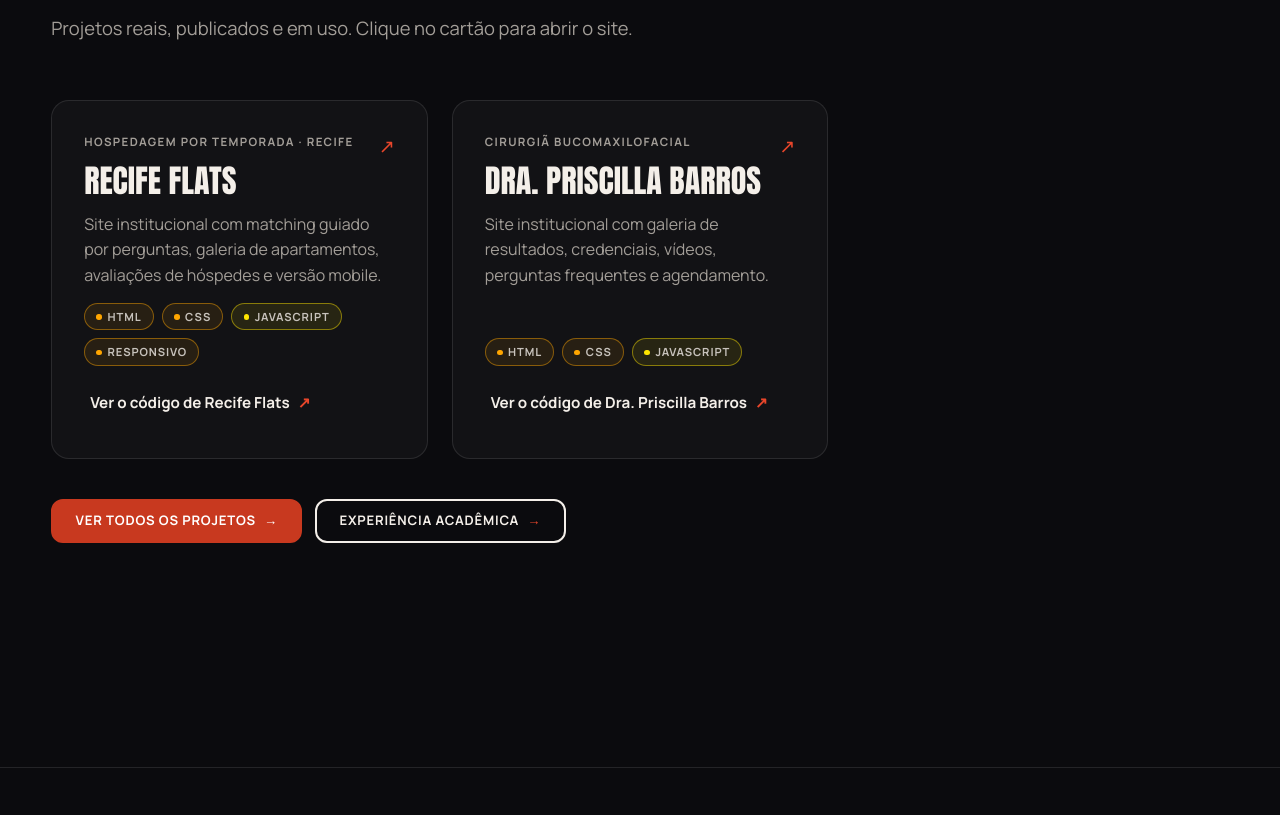
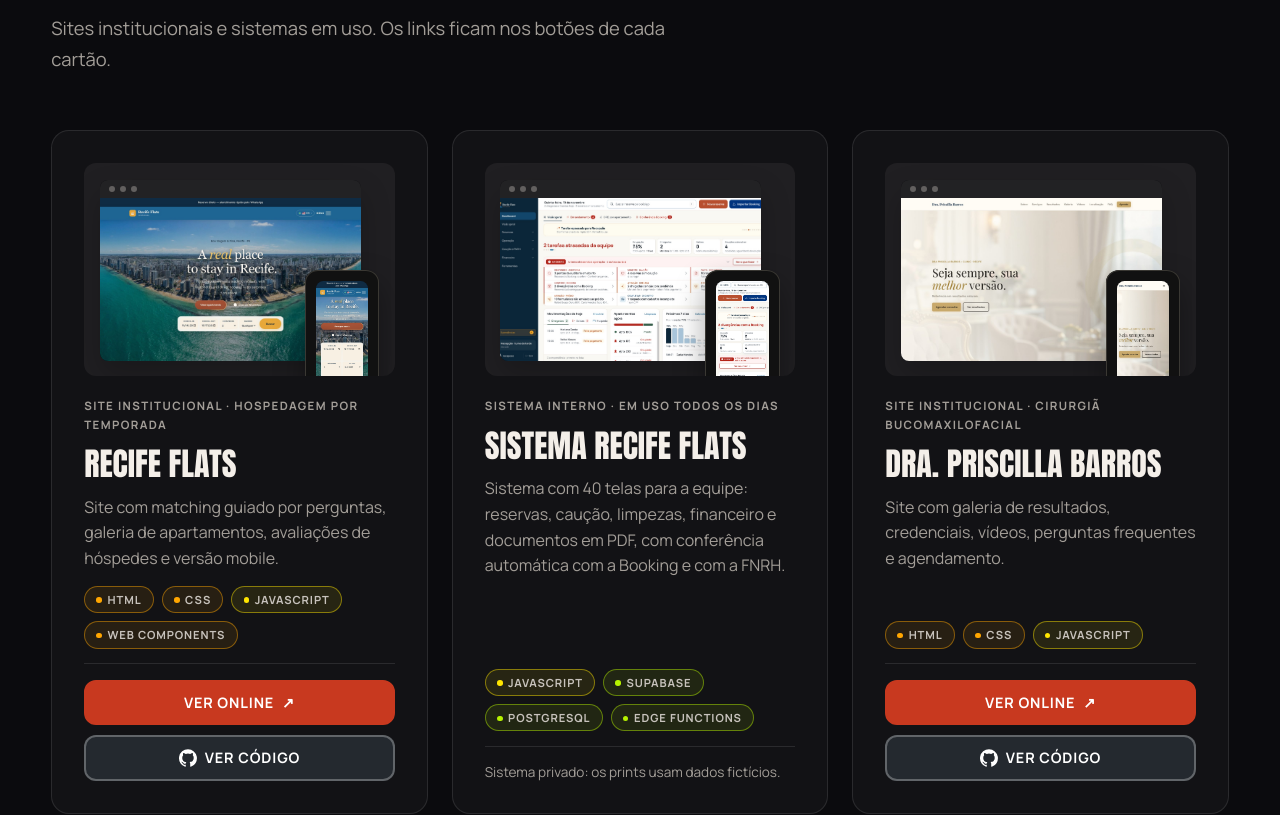
Before and after one commit to VANESSENCEWEB/portfolio-vanessa-lima, a Next.js app: page /experiencia-profissional in a window 1280 px wide. Shown: the part 2140-2955 px from the top of the page. Built offline with nearby package versions, Linux system fonts and the light colour scheme; no server answers.

Commit message:
feat(profissional): sites para clientes com mockup e o Sistema Recife Flats

```diff
--- a/app/experiencia-profissional/page.jsx
+++ b/app/experiencia-profissional/page.jsx
@@ -5,13 +5,16 @@
    Seções, de cima para baixo:
    1. Cabeçalho: título (h1) e descrição
    2. Onde atuei: linha do tempo (Vanessenceweb e Recife Flats)
-   3. Sites para clientes: cartões com link do site e do código
+   3. Sites para clientes: cartões com mockup (prints) e botões
    Server Component: a página inteira chega pronta em HTML.
    Todos os textos vêm de data/experiencias.js.
    ========================================================= */
 import { EXPERIENCIA_PROFISSIONAL, PROJETOS_CLIENTES } from "@/data/experiencias";
 import CabecalhoPagina from "@/components/CabecalhoPagina/CabecalhoPagina";
 import Timeline from "@/components/Timeline/Timeline";
+import PRINTS from "@/data/prints.json";
+import Mockup from "@/components/Mockup/Mockup";
+import AcoesProjeto from "@/components/AcoesProjeto/AcoesProjeto";
 import Botao from "@/components/ui/Botao/Botao";
 import Card from "@/components/ui/Card/Card";
 import Secao from "@/components/ui/Secao/Secao";
@@ -31,18 +34,22 @@ function SitesParaClientes() {
   return (
     <Secao
       id="clientes"
-      rotulo="Vanessenceweb"
+      rotulo="Trabalhos reais"
       titulo="Sites para clientes"
-      descricao="Projetos reais, publicados e em uso. Clique no cartão para abrir o site."
+      descricao="Sites institucionais e sistemas em uso. Os links ficam nos botões de cada cartão."
     >
       <ul className={styles.grade}>
-        {PROJETOS_CLIENTES.map(({ id, titulo, cliente, descricao, tags, site, codigo }) => (
+        {PROJETOS_CLIENTES.map(({ id, titulo, cliente, descricao, tags, site, codigo, nota, prints }) => (
           <li key={id}>
-            {/* O cartão inteiro leva ao site; o botão extra leva ao código */}
-            <Card titulo={titulo} rotulo={cliente} descricao={descricao} tags={tags} href={site}>
-              <Botao href={codigo} variante="fantasma" seta>
-                Ver o código de {titulo}
-              </Botao>
+            {/* Mesmo cartão da página Projetos: mockup no topo, botões no fim */}
+            <Card
+              titulo={titulo}
+              rotulo={cliente}
+              descricao={descricao}
+              tags={tags}
+              midia={<Mockup titulo={titulo} prints={PRINTS[prints]} />}
+            >
+              <AcoesProjeto titulo={titulo} site={site} codigo={codigo} nota={nota} />
             </Card>
           </li>
         ))}
--- a/app/experiencia-profissional/page.module.css
+++ b/app/experiencia-profissional/page.module.css
@@ -1,13 +1,25 @@
 /* Página Experiência Profissional — mobile-first */
 
-/* Cartões dos sites: 1 coluna no celular; mais largos que os de certificação (têm descrição e tags) */
+/* Cartões dos sites (com mockup): 1 coluna no celular, 2 no tablet, 3 no computador */
 .grade {
   display: grid;
-  grid-template-columns: repeat(auto-fill, minmax(min(100%, 340px), 1fr));
+  grid-template-columns: 1fr;
   gap: clamp(1rem, 2.5vw, 1.5rem);
   margin: 0 0 2.5rem;
   padding: 0;
   list-style: none;
+}
+
+@media (min-width: 760px) {
+  .grade {
+    grid-template-columns: repeat(2, minmax(0, 1fr));
+  }
+}
+
+@media (min-width: 1100px) {
+  .grade {
+    grid-template-columns: repeat(3, minmax(0, 1fr));
+  }
 }
 
 .acoes {
--- a/data/experiencias.js
+++ b/data/experiencias.js
@@ -307,27 +307,41 @@ export const EXPERIENCIA_PROFISSIONAL = [
   },
 ];
 
-/* ---------- 5. Sites feitos para clientes (Vanessenceweb) ----------
-   Dados do portfólio antigo (vanessenceweb.github.io/portfolio-2). */
+/* ---------- 5. Sites e sistemas feitos para clientes ----------
+   prints: chave em data/prints.json (os prints do mockup).
+   site/codigo: null quando o projeto é privado; aí entra a nota. */
 export const PROJETOS_CLIENTES = [
   {
     id: "recife-flats",
     titulo: "Recife Flats",
-    cliente: "Hospedagem por temporada · Recife",
+    cliente: "Site institucional · hospedagem por temporada",
     descricao:
-      "Site institucional com matching guiado por perguntas, galeria de apartamentos, avaliações de hóspedes e versão mobile.",
-    tags: ["HTML", "CSS", "JavaScript", "Responsivo"],
+      "Site com matching guiado por perguntas, galeria de apartamentos, avaliações de hóspedes e versão mobile.",
+    tags: ["HTML", "CSS", "JavaScript", "Web Components"],
     site: "https://vanessenceweb.github.io/recife-flats-temporada/",
     codigo: "https://github.com/VANESSENCEWEB/recife-flats-temporada",
+    prints: "recife-flats-temporada",
+  },
+  {
+    id: "sistema-recife-flats",
+    titulo: "Sistema Recife Flats",
+    cliente: "Sistema interno · em uso todos os dias",
+    descricao:
+      "Sistema com 40 telas para a equipe: reservas, caução, limpezas, financeiro e documentos em PDF, com conferência automática com a Booking e com a FNRH.",
+    tags: ["JavaScript", "Supabase", "PostgreSQL", "Edge Functions"],
+    site: null,
+    codigo: null,
+    nota: "Sistema privado: os prints usam dados fictícios.",
+    prints: "sistema-recife-flats",
   },
   {
     id: "dra-priscilla-barros",
     titulo: "Dra. Priscilla Barros",
-    cliente: "Cirurgiã bucomaxilofacial",
-    descricao:
-      "Site institucional com galeria de resultados, credenciais, vídeos, perguntas frequentes e agendamento.",
+    cliente: "Site institucional · cirurgiã bucomaxilofacial",
+    descricao: "Site com galeria de resultados, credenciais, vídeos, perguntas frequentes e agendamento.",
     tags: ["HTML", "CSS", "JavaScript"],
     site: "https://facial-harmony-clinic.vercel.app/",
     codigo: "https://github.com/VANESSENCEWEB/facial-harmony-clinic",
+    prints: "facial-harmony-clinic",
   },
 ];
```
Also changed, not shown: 2 other files (tests, documents, lock files or other folders).
